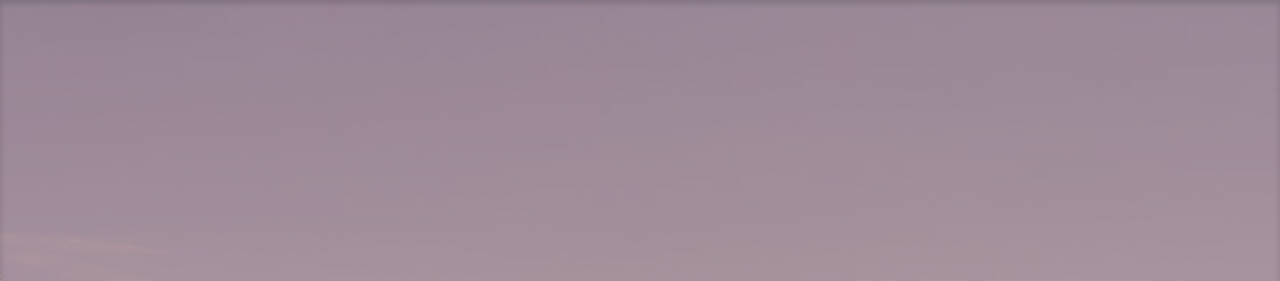
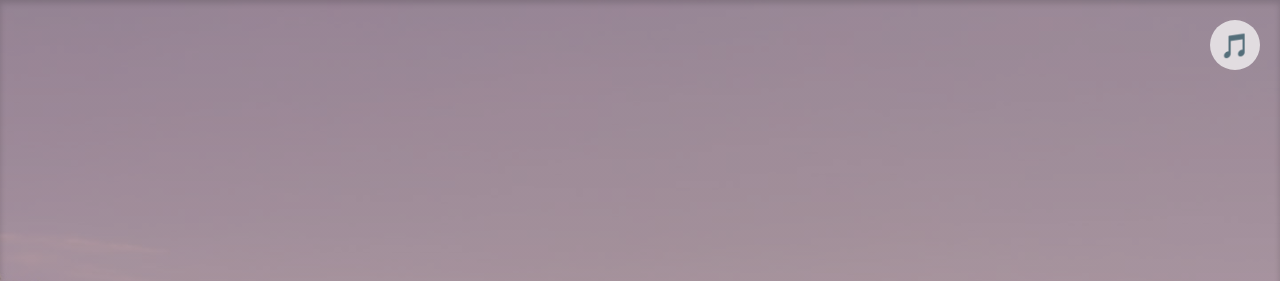
Before and after one commit to mamueljr/boda-invitacion, a plain HTML site: page index.html in a window 1280 px wide. Shown: the top 281 px of the page. Drawn offline with nearby package versions, Linux system fonts and the light colour scheme; a web font is replaced by a local one.

Commit message:
agregar boton musica

```diff
--- a/index.html
+++ b/index.html
@@ -30,6 +30,27 @@
     <link rel="icon" type="image/png" href="image/favicon.png" />
   </head>
   <body>
+<button id="playMusic" style="
+  position: fixed;
+  top: 20px;
+  right: 20px;
+  background: rgba(255,255,255,0.7);
+  border: none;
+  border-radius: 50%;
+  width: 50px;
+  height: 50px;
+  font-size: 24px;
+  cursor: pointer;
+  z-index: 999;">
+  🎵
+</button>
+
+<audio id="bgMusic" loop>
+  <source src="audio/cancion.mp3" type="audio/mpeg">
+</audio>
+
+
+
     <div class="header-wrapper" id="home">
       <section class="hero is-large">
         <div class="hero-body">
@@ -164,8 +185,13 @@
     <script src="https://cdnjs.cloudflare.com/ajax/libs/jquery/3.3.1/jquery.min.js"></script>
     <script src="js/menikah.js"></script>
   </body>
-  <audio autoplay loop hidden>
-    <source src="../audio/cancion.mp3" type="audio/mpeg" />
-    Tu navegador no soporta audio HTML5.
-  </audio>
+  <script>
+  document.getElementById('playMusic').addEventListener('click', function () {
+    var audio = document.getElementById('bgMusic');
+    audio.play();
+  });
+</script>
+</body>
+
+
 </html>
```
